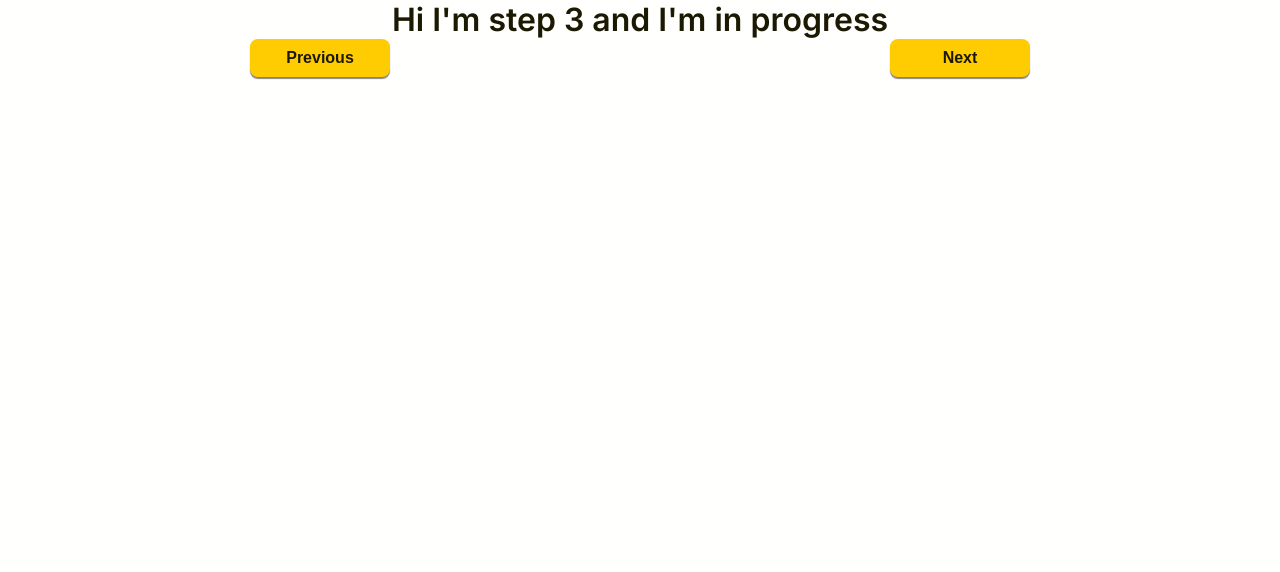
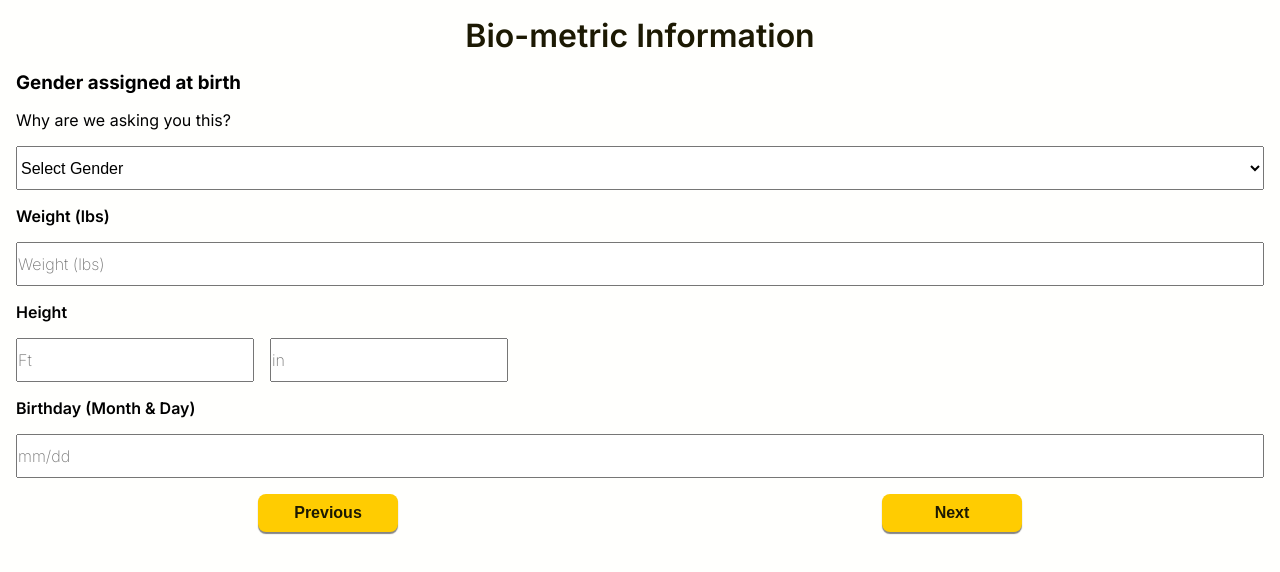
Before and after one commit to tanis27/Buzzsmart0, a React (Vite) app: page /test in a window 1280 px wide. Shown: the top 572 px of the page. Built offline with nearby package versions, Linux system fonts and the light colour scheme.

Commit message:
styled page 2 and added birthday. styles progress bar a bit more.

```diff
--- a/src/App.jsx
+++ b/src/App.jsx
@@ -3,7 +3,7 @@ import './styles/global.css';
 import Welcome from './pages/Welcome';
 import Dashboard from './pages/Dashboard';
 import Onboarding from './pages/Onboarding';
-import StepThree from './components/StepThree';
+import StepTwo from './components/StepTwo';
 
 function App() {
   return (
@@ -12,7 +12,7 @@ function App() {
       <Route path="/dashboard" element={<Dashboard />} />
       <Route path="/welcome" element={<Welcome />} />
       <Route path="/onboarding" element={<Onboarding />}/>
-      <Route path="/test" element={<StepThree />} />
+      <Route path="/test" element={<StepTwo />} />
 
     </Routes>
   );
--- a/src/components/StepOne.jsx
+++ b/src/components/StepOne.jsx
@@ -41,7 +41,7 @@ function StepOne({ onNext }) {
       {error && <p style={{ color: 'red' }}>{error}</p>}
       <h1>Create Account</h1>
 
-      <label >User Name</label>
+      <label className='input-label'>User Name
       <input
         className='input-field'
         type="text"
@@ -50,7 +50,7 @@ function StepOne({ onNext }) {
         value={form.username}
         onChange={handleChange}
         required
-      />
+      /></label>
       <label className='input-label'>Email</label>
       <input
         className='input-field'
--- a/src/components/StepTwo.jsx
+++ b/src/components/StepTwo.jsx
@@ -5,7 +5,7 @@ import { Navigate } from 'react-router-dom';
 
 
 function StepTwo({ onBack, onNext }) {
-    const [form, setForm] = useState({ gender: '', weight: '', feet: '', inches: '',  });
+    const [form, setForm] = useState({ gender: '', weight: '', feet: '', inches: '', birthday: '' });
     const [error, setError] = useState('');
     const [success, setSuccess] = useState('');
     const handleChange = (e) => {
@@ -24,6 +24,7 @@ function StepTwo({ onBack, onNext }) {
                 weight: form.weight,
                 feet: form.feet,
                 inches: form.inches,
+                birthday: form.birthday,
             });
 
             setSuccess('Info saved successfully!');
@@ -33,31 +34,33 @@ function StepTwo({ onBack, onNext }) {
         }
     };
     return (
-        <form onSubmit={handleSubmit} className="div-content">
+        <form onSubmit={handleSubmit} className="div-content" >
             {error && <p style={{ color: 'red' }}>{error}</p>}
             {success && <p style={{ color: 'green' }}>{success}</p>}
 
             <h1>Bio-metric Information</h1>
             <h3>Gender assigned at birth</h3>
-            <select name="gender" value={form.gender} onChange={handleChange} required>
+            <p>Why are we asking you this?</p>
+            <select style={{ height: '44px', fontSize: '16px', }} name="gender" value={form.gender} onChange={handleChange} required>
                 <option value="">Select Gender</option>
                 <option value="female">Female</option>
                 <option value="male">Male</option>
             </select>
-            <label className='input-label'>Weight (lbs)</label>
+
+            <label className='input-label' >Weight (lbs)
                 <input
                     className='input-field'
-                type= "number"
+                    type="number"
                     placeholder="Weight (lbs)"
                     name="weight"
                     value={form.weight}
                     onChange={handleChange}
                     required
-            />
-            <label className='input-label'>Height</label>
-            <input
+                /></label>
+            <label className='input-label' >Height
+               <div style={{ display: 'flex', flexDirection: 'row', gap: '1rem' }}> <input
                     className='input-field'
-                type= "number"
+                    type="number"
                     placeholder="Ft"
                     name="feet"
                     value={form.feet}
@@ -66,15 +69,25 @@ function StepTwo({ onBack, onNext }) {
                 />
                 <input
                     className='input-field'
-                type= "number"
+                    type="number"
                     placeholder="in"
                     name="inches"
                     value={form.inches}
                     onChange={handleChange}
                     required
-            />
-              <div style={{display:'flex', flexDirection:'row',justifyContent:'space-around'}}>
-      <button  className="primary" onClick={onBack} >Previous</button>
+                /></div></label>
+            <label className='input-label' >Birthday (Month & Day)<input
+                className='input-field'
+                type="number"
+                placeholder="mm/dd"
+                name="birthday"
+                pattern="\d{2}/\d{2}"
+                value={form.birthday}
+                onChange={handleChange}
+                required
+            /></label>
+            <div style={{ display: 'flex', flexDirection: 'row', justifyContent: 'space-around' }}>
+                <button className="primary" onClick={onBack} >Previous</button>
                 <button type="submit" onClick={onNext} className="primary">Next</button>
             </div>
         </form>
--- a/src/styles/global.css
+++ b/src/styles/global.css
@@ -77,4 +77,7 @@ h1 {
     font-size: 16px;
     font-weight: 600;
     font-family: inherit;
+    display: flex;
+    flex-direction: column;
+    gap: 1rem;
 }
--- a/src/styles/progress.css
+++ b/src/styles/progress.css
@@ -1,18 +1,20 @@
-.progress-outer{
+.progress-outer {
     background-color: #e8e8e5;
     width: 300px;
     height: 24px;
-    border-radius: 10px;
+    border-radius: 20px;
     display: flex;
     align-items: center;
+    padding-left: 2px;
+    box-shadow: inset 1px 1px 10px #00000042;
+}
 
-
-}
-.progress-inner{
+.progress-inner {
     background-color: #FFCC01;
     height: 20px;
-    border-radius:20px;
+    border-radius: 20px;
     display: flex;
     align-items: center;
     transition: width 0.3s ease-in-out;
+    box-shadow: inset 1px 1px 1px #ffffff;
 }
```
Lines whose indentation alone changed are shown as unchanged.
